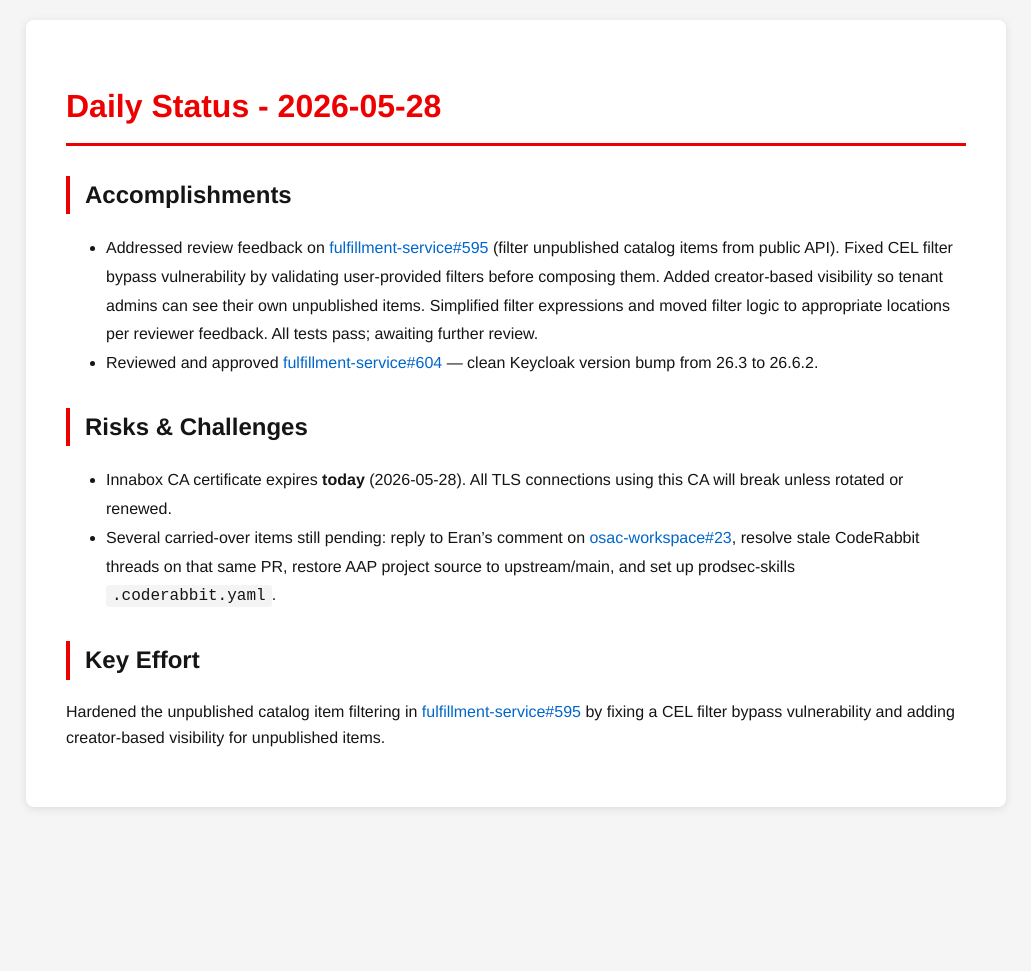
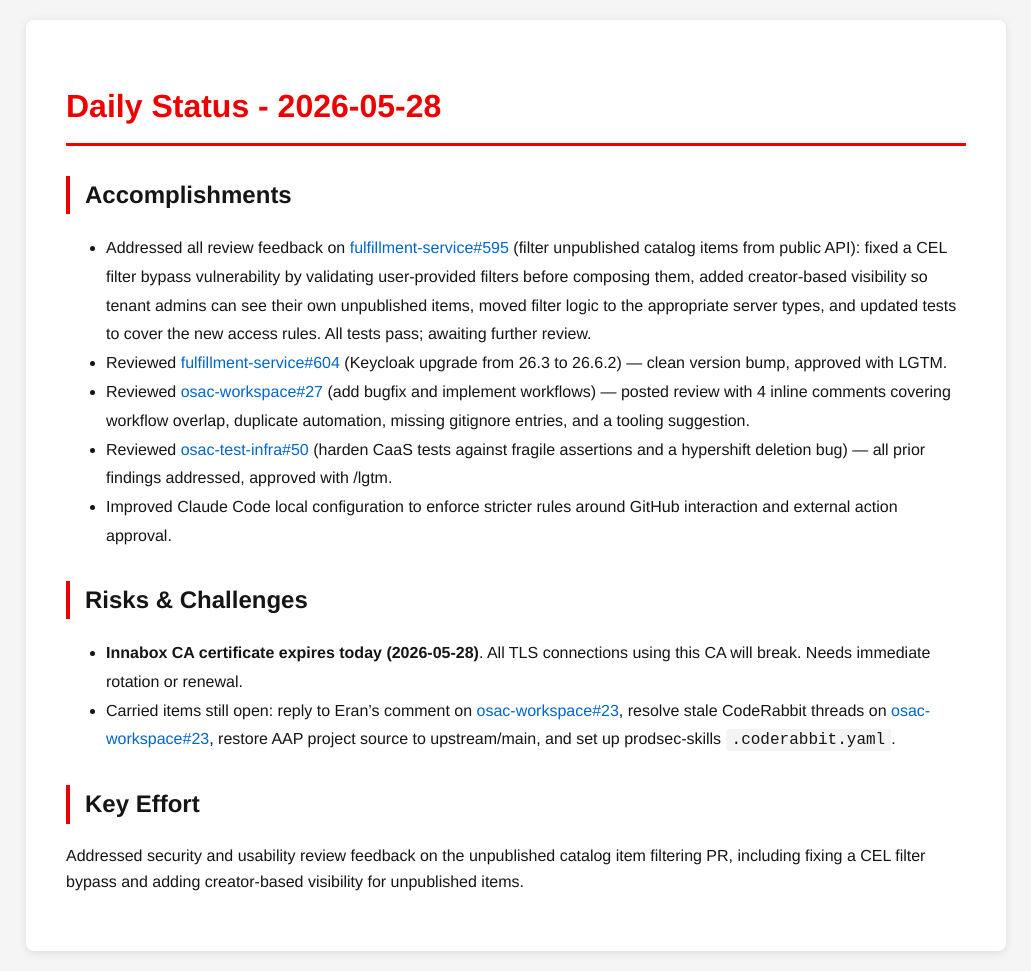
Before and after one commit to tzvatot/daily-status, a Jekyll site: the page built from 2026-05-28.md, in a window 1280 px wide. Shown: the whole page, without its empty margins (124-1155 px from the left). Built offline with Jekyll 4.4.1, drawn with Linux system fonts in a browser that asks for light colours; before the commit the page ends 900 px from its top, so only the background shows below that.

Commit message:
Daily status update - 2026-05-28

```diff
--- a/2026-05-28.md
+++ b/2026-05-28.md
@@ -7,12 +7,15 @@
 # Daily Status - 2026-05-28
 
 ## Accomplishments
-- Addressed review feedback on [fulfillment-service#595](https://github.com/osac-project/fulfillment-service/pull/595) (filter unpublished catalog items from public API). Fixed CEL filter bypass vulnerability by validating user-provided filters before composing them. Added creator-based visibility so tenant admins can see their own unpublished items. Simplified filter expressions and moved filter logic to appropriate locations per reviewer feedback. All tests pass; awaiting further review.
-- Reviewed and approved [fulfillment-service#604](https://github.com/osac-project/fulfillment-service/pull/604) — clean Keycloak version bump from 26.3 to 26.6.2.
+- Addressed all review feedback on [fulfillment-service#595](https://github.com/osac-project/fulfillment-service/pull/595) (filter unpublished catalog items from public API): fixed a CEL filter bypass vulnerability by validating user-provided filters before composing them, added creator-based visibility so tenant admins can see their own unpublished items, moved filter logic to the appropriate server types, and updated tests to cover the new access rules. All tests pass; awaiting further review.
+- Reviewed [fulfillment-service#604](https://github.com/osac-project/fulfillment-service/pull/604) (Keycloak upgrade from 26.3 to 26.6.2) — clean version bump, approved with LGTM.
+- Reviewed [osac-workspace#27](https://github.com/osac-project/osac-workspace/pull/27) (add bugfix and implement workflows) — posted review with 4 inline comments covering workflow overlap, duplicate automation, missing gitignore entries, and a tooling suggestion.
+- Reviewed [osac-test-infra#50](https://github.com/osac-project/osac-test-infra/pull/50) (harden CaaS tests against fragile assertions and a hypershift deletion bug) — all prior findings addressed, approved with /lgtm.
+- Improved Claude Code local configuration to enforce stricter rules around GitHub interaction and external action approval.
 
 ## Risks & Challenges
-- Innabox CA certificate expires **today** (2026-05-28). All TLS connections using this CA will break unless rotated or renewed.
-- Several carried-over items still pending: reply to Eran's comment on [osac-workspace#23](https://github.com/osac-project/osac-workspace/pull/23), resolve stale CodeRabbit threads on that same PR, restore AAP project source to upstream/main, and set up prodsec-skills `.coderabbit.yaml`.
+- **Innabox CA certificate expires today (2026-05-28)**. All TLS connections using this CA will break. Needs immediate rotation or renewal.
+- Carried items still open: reply to Eran's comment on [osac-workspace#23](https://github.com/osac-project/osac-workspace/pull/23), resolve stale CodeRabbit threads on [osac-workspace#23](https://github.com/osac-project/osac-workspace/pull/23), restore AAP project source to upstream/main, and set up prodsec-skills `.coderabbit.yaml`.
 
 ## Key Effort
-Hardened the unpublished catalog item filtering in [fulfillment-service#595](https://github.com/osac-project/fulfillment-service/pull/595) by fixing a CEL filter bypass vulnerability and adding creator-based visibility for unpublished items.
+Addressed security and usability review feedback on the unpublished catalog item filtering PR, including fixing a CEL filter bypass and adding creator-based visibility for unpublished items.
```
